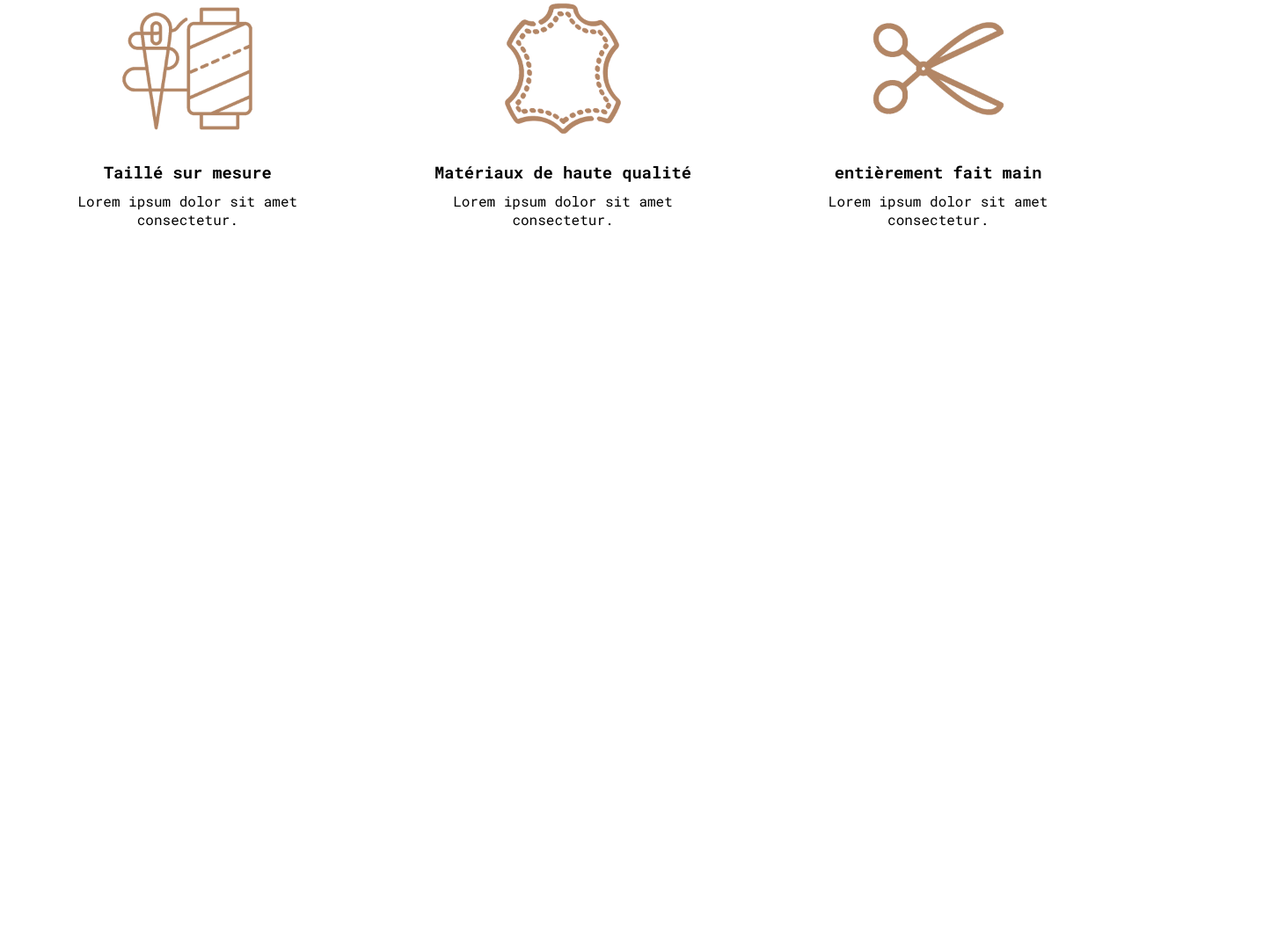
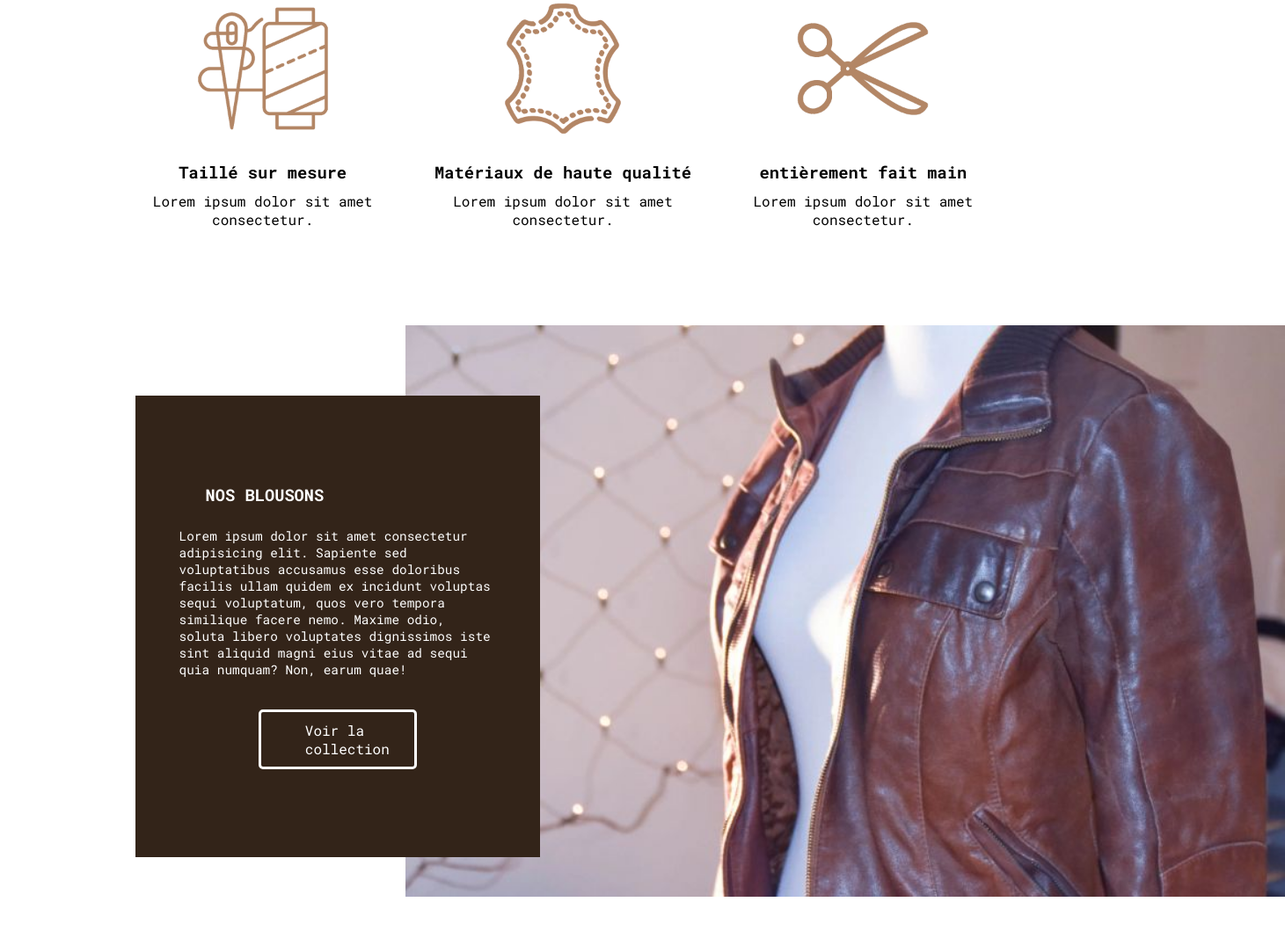
Before and after one commit to ArnaudDefrancq/maroquinerie-project, a website: page index.html in a window 1280 px wide. Shown: the part 897-1956 px from the top of the page at 88% size, 1461 px wide, since content can reach past the window. Before the commit the page ends 1267 px from the top, so only its background shows below. Drawn offline with Linux system fonts and the light colour scheme.

Commit message:
Ajout d'une mixin pour des box et fin de la section-3

```diff
--- a/index.html
+++ b/index.html
@@ -44,7 +44,7 @@
             <a href="index.html" class="section-1_container_more btn">En savoir plus</a>
         </div>
     </section>
-    <section class="section-2">
+    <section class="section-2 section">
         <div class="section-2_container">
             <img src="./images/icons-1.png" alt="icon-1" class="section-2_container_logo" />
             <h3 class="section-2_container_title">Taillé sur mesure</h3>
@@ -64,6 +64,16 @@
         </div>
 
     </section>
+    <section class="section-3 section">
+        <div class="section-3_container">
+            <h3 class="section-3_container_title">nos blousons</h3>
+            <p class="section-3_container_text">Lorem ipsum dolor sit amet consectetur adipisicing elit. Sapiente sed
+                voluptatibus accusamus esse doloribus facilis ullam quidem ex incidunt voluptas sequi voluptatum, quos
+                vero tempora similique facere nemo. Maxime odio, soluta libero voluptates dignissimos iste sint aliquid
+                magni eius vitae ad sequi quia numquam? Non, earum quae!</p>
+            <a href="index.html" class="section-3_container_link btn">Voir la collection</a>
+        </div>
+    </section>
 
 </body>
 
--- a/style/scss/base/_base.scss
+++ b/style/scss/base/_base.scss
@@ -14,3 +14,6 @@ a {
     text-decoration: none;
     color: white;
 }
+.section {
+    max-width: 80%;
+}
--- a/style/scss/layout/_section-2.scss
+++ b/style/scss/layout/_section-2.scss
@@ -1,6 +1,6 @@
 .section-2 {
     display: flex;
-    justify-content: space-around;
+    justify-content: space-between;
     margin: 100px auto;
      &_container {
         display: flex;
--- /dev/null
+++ b/style/scss/layout/_section-3.scss
@@ -0,0 +1,35 @@
+.section-3 {
+    position: relative;
+    display: flex;
+    align-items: center;
+    margin-left: 12%;
+    margin-bottom: 200px;
+    color: white;
+        &::after {
+            content: "";
+            position: absolute;
+            background: url(../../../images/item-1.jpg) center/cover;
+            top: 0;
+            left: 30%;
+            height: 650px;
+            width: 1000px;
+            z-index: -1;
+        }
+        &_container {
+            @include boxItems;
+            &_title {
+                text-transform: uppercase;
+                margin-left: 30px;
+                font-weight: bolder;
+            }
+            &_text {
+                margin-top: 25px;
+                font-size: 0.9em;
+            }
+            &_link {
+                margin: 10% auto 0;
+                width: 50%;
+            }
+        }
+
+}
--- a/style/scss/main.scss
+++ b/style/scss/main.scss
@@ -1,6 +1,8 @@
 @import "./base/base.scss";
 
 @import "./utils/variables.scss";
+
+@import "./utils/mixin/mixin_box";
 
 @import "./layout/navbar";
 
@@ -9,3 +11,5 @@
 @import "./layout/btn";
 
 @import "./layout/section-2";
+
+@import "./layout/section-3";
--- /dev/null
+++ b/style/scss/utils/mixin/_mixin_box.scss
@@ -0,0 +1,8 @@
+@mixin boxItems {
+    margin-top: 80px;
+    width: 45%;
+    background-color: $color-secondary;
+    padding: 100px 50px;
+    display: flex;
+    flex-direction: column;
+}
```
Also changed, not shown: style/css/main.css, 1 other file.
